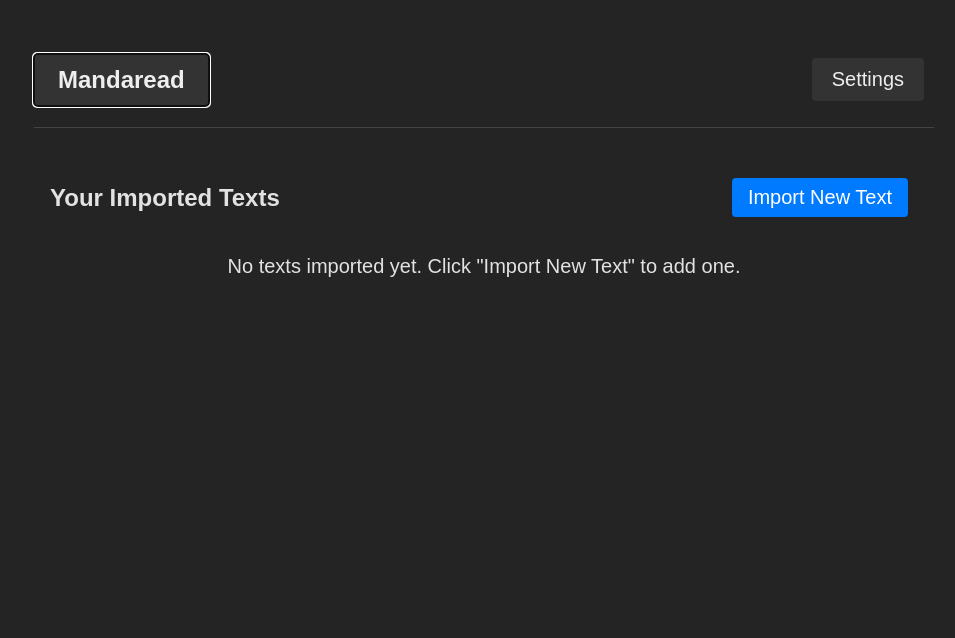
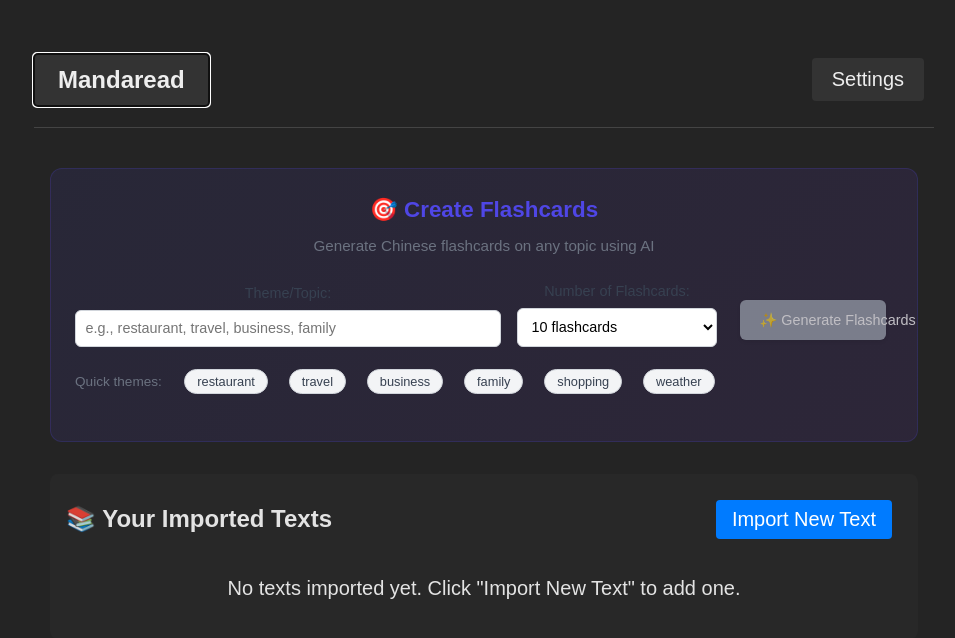
Before and after one commit to caetano-dev/mandaread, a React (Vite) app: page /reader in a window 1280 px wide. Both pictures are taken after a click on the button "Mandaread". Shown: the top 638 px of the page, without its empty margins (156-1111 px from the left). Built offline with nearby package versions, Linux system fonts and the light colour scheme.

Commit message:
Create flashcards

```diff
--- a/src/components/HomePage/HomePage.module.css
+++ b/src/components/HomePage/HomePage.module.css
@@ -1,4 +1,156 @@
 .homePage {
+  padding: 1rem;
+}
+
+/* Flashcard Creation Section */
+.flashcardSection {
+  background: linear-gradient(135deg, rgba(79, 70, 229, 0.1) 0%, rgba(124, 58, 237, 0.1) 100%);
+  border: 1px solid rgba(79, 70, 229, 0.2);
+  border-radius: 12px;
+  padding: 1.5rem;
+  margin-bottom: 2rem;
+}
+
+.sectionTitle {
+  font-size: 1.4rem;
+  font-weight: bold;
+  margin: 0 0 0.5rem 0;
+  color: #4f46e5;
+}
+
+.sectionDescription {
+  color: #6b7280;
+  margin: 0 0 1.5rem 0;
+  font-size: 0.95rem;
+}
+
+.flashcardControls {
+  display: grid;
+  grid-template-columns: 1fr 200px 160px;
+  gap: 1rem;
+  align-items: end;
+  margin-bottom: 1rem;
+}
+
+@media (max-width: 768px) {
+  .flashcardControls {
+    grid-template-columns: 1fr;
+    gap: 0.75rem;
+  }
+}
+
+.controlGroup {
+  display: flex;
+  flex-direction: column;
+}
+
+.controlLabel {
+  font-size: 0.9rem;
+  font-weight: 500;
+  margin-bottom: 0.3rem;
+  color: #374151;
+}
+
+.themeInput,
+.countSelect {
+  padding: 0.6rem;
+  border: 1px solid #d1d5db;
+  border-radius: 6px;
+  background-color: #ffffff;
+  font-size: 0.9rem;
+  transition: border-color 0.2s ease;
+}
+
+.themeInput:focus,
+.countSelect:focus {
+  outline: none;
+  border-color: #4f46e5;
+  box-shadow: 0 0 0 3px rgba(79, 70, 229, 0.1);
+}
+
+.themeInput:disabled,
+.countSelect:disabled {
+  background-color: #f9fafb;
+  color: #6b7280;
+  cursor: not-allowed;
+}
+
+.generateFlashcardsButton {
+  padding: 0.7rem 1.2rem;
+  background: linear-gradient(135deg, #4f46e5 0%, #7c3aed 100%);
+  color: white;
+  border: none;
+  border-radius: 6px;
+  cursor: pointer;
+  font-size: 0.9rem;
+  font-weight: 500;
+  transition: all 0.3s ease;
+  box-shadow: 0 2px 4px rgba(0, 0, 0, 0.1);
+  white-space: nowrap;
+}
+
+.generateFlashcardsButton:hover:not(:disabled) {
+  transform: translateY(-1px);
+  box-shadow: 0 4px 8px rgba(0, 0, 0, 0.2);
+}
+
+.generateFlashcardsButton:disabled {
+  background: #9ca3af;
+  cursor: not-allowed;
+  opacity: 0.7;
+  transform: none;
+  box-shadow: 0 2px 4px rgba(0, 0, 0, 0.1);
+}
+
+.quickThemes {
+  display: flex;
+  flex-wrap: wrap;
+  align-items: center;
+  gap: 0.5rem;
+  margin-bottom: 1rem;
+}
+
+.quickThemesLabel {
+  font-size: 0.85rem;
+  color: #6b7280;
+  margin-right: 0.5rem;
+}
+
+.quickThemeButton {
+  background-color: #f3f4f6;
+  color: #374151;
+  border: 1px solid #d1d5db;
+  border-radius: 16px;
+  padding: 0.25rem 0.75rem;
+  font-size: 0.8rem;
+  cursor: pointer;
+  transition: all 0.2s ease;
+}
+
+.quickThemeButton:hover:not(:disabled) {
+  background-color: #e5e7eb;
+  border-color: #9ca3af;
+}
+
+.quickThemeButton:disabled {
+  opacity: 0.5;
+  cursor: not-allowed;
+}
+
+.flashcardError {
+  background-color: rgba(239, 68, 68, 0.1);
+  border: 1px solid rgba(239, 68, 68, 0.3);
+  color: #dc2626;
+  padding: 0.75rem;
+  border-radius: 6px;
+  font-size: 0.9rem;
+  text-align: center;
+}
+
+/* Text Section */
+.textSection {
+  background-color: rgba(255, 255, 255, 0.02);
+  border-radius: 8px;
   padding: 1rem;
 }
 
--- a/src/components/HomePage/HomePage.tsx
+++ b/src/components/HomePage/HomePage.tsx
@@ -22,6 +22,12 @@
   const [isLoading, setIsLoading] = useState<boolean>(true);
   const [error, setError] = useState<string | null>(null);
   const [isImportModalOpen, setIsImportModalOpen] = useState(false);
+
+ // Flashcard creation states
+  const [flashcardTheme, setFlashcardTheme] = useState('');
+  const [flashcardCount, setFlashcardCount] = useState(10);
+  const [isGeneratingFlashcards, setIsGeneratingFlashcards] = useState(false);
+  const [flashcardError, setFlashcardError] = useState<string | null>(null);
 
   const fetchTexts = useCallback(async () => {
     setIsLoading(true);
@@ -73,10 +79,191 @@
     }
   }, []);
 
+  // CSV utility function
+  const escapeCSV = useCallback((value: string) => {
+    if (value.includes(',') || value.includes('"') || value.includes('\n')) {
+      return `"${value.replace(/"/g, '""')}"`;
+    }
+    return value;
+  }, []);
+
+  const generateFlashcards = useCallback(async () => {
+    if (!flashcardTheme.trim()) {
+      setFlashcardError('Please enter a theme for flashcard generation.');
+      return;
+    }
+
+    // Check if Puter.js is available
+    if (typeof window === 'undefined' || !window.puter) {
+      setFlashcardError('AI service is not available. Please refresh the page and try again.');
+      return;
+    }
+
+    setIsGeneratingFlashcards(true);
+    setFlashcardError(null);
+
+    try {
+      const prompt = `Create ${flashcardCount} simple, useful full Chinese phrases about "${flashcardTheme}". Each phrase should be practical for language learners studying Chinese.
+
+Format your response exactly as:
+1. [Chinese phrase]|[Pinyin with tone marks]|[English translation]
+2. [Chinese phrase]|[Pinyin with tone marks]|[English translation]
+3. [Chinese phrase]|[Pinyin with tone marks]|[English translation]
+
+Continue this pattern for all ${flashcardCount} phrases. Each line should start with the number, followed by the phrase separated by | (pipe characters). Make sure the phrases are diverse, usefull and cover different aspects of "${flashcardTheme}".`;
+
+      const response = await window.puter.ai.chat(prompt, { model: "gpt-4o" });
+
+      let content = '';
+      if (typeof response.message.content === 'string') {
+        content = response.message.content;
+      } else if (Array.isArray(response.message.content)) {
+        content = response.message.content[0]?.text || '';
+      }
+
+      if (!content) {
+        setFlashcardError('AI returned empty response. Please try again.');
+        return;
+      }
+
+      // Parse the response
+      const lines = content.split('\n').filter(line => line.trim());
+      const phrases: string[] = [];
+
+      for (const line of lines) {
+        const cleanLine = line.trim();
+        // Match lines that start with a number followed by a dot
+        const match = cleanLine.match(/^\d+\.\s*(.+)$/);
+        if (match) {
+          phrases.push(match[1]);
+        }
+      }
+
+      if (phrases.length === 0) {
+        setFlashcardError('Failed to parse AI response. Please try again.');
+        return;
+      }
+
+      // Create CSV content
+      const csvRows = ['Phrase_Hanzi,Phrase_Pinyin,Phrase_English'];
+
+      for (const phrase of phrases) {
+        const [phraseHanzi, phrasePinyin, phraseEnglish] = phrase.split('|');
+
+        if (phraseHanzi && phrasePinyin && phraseEnglish) {
+          const csvRow = [
+            escapeCSV(phraseHanzi.trim()),
+            escapeCSV(phrasePinyin.trim()),
+            escapeCSV(phraseEnglish.trim())
+          ].join(';');
+          csvRows.push(csvRow);
+        }
+      }
+
+      // Download CSV file
+      const csvContent = csvRows.join('\n');
+      const blob = new Blob([csvContent], { type: 'text/csv;charset=utf-8;' });
+      const link = document.createElement('a');
+
+      if (link.download !== undefined) {
+        const url = URL.createObjectURL(blob);
+        const filename = `${flashcardTheme.replace(/[^a-z0-9]/gi, '_').toLowerCase()}_flashcards.csv`;
+        link.setAttribute('href', url);
+        link.setAttribute('download', filename);
+        link.style.visibility = 'hidden';
+        document.body.appendChild(link);
+        link.click();
+        document.body.removeChild(link);
+        URL.revokeObjectURL(url);
+
+        // Reset form
+        setFlashcardTheme('');
+        setFlashcardCount(10);
+      } else {
+        setFlashcardError('CSV download not supported in this browser.');
+      }
+
+    } catch (error) {
+      console.error('Flashcard generation error:', error);
+      setFlashcardError('Failed to generate flashcards. Please try again.');
+    } finally {
+      setIsGeneratingFlashcards(false);
+    }
+  }, [flashcardTheme, flashcardCount, escapeCSV]);
+
   return (
     <div className={styles.homePage}>
+      {/* Flashcard Creation Section */}
+      <div className={styles.flashcardSection}>
+        <h2 className={styles.sectionTitle}>🎯 Create Flashcards</h2>
+        <p className={styles.sectionDescription}>Generate Chinese flashcards on any topic using AI</p>
+
+        <div className={styles.flashcardControls}>
+          <div className={styles.controlGroup}>
+            <label htmlFor="flashcardTheme" className={styles.controlLabel}>Theme/Topic:</label>
+            <input
+              id="flashcardTheme"
+              type="text"
+              value={flashcardTheme}
+              onChange={(e) => setFlashcardTheme(e.target.value)}
+              className={styles.themeInput}
+              placeholder="e.g., restaurant, travel, business, family"
+              disabled={isGeneratingFlashcards}
+            />
+          </div>
+
+          <div className={styles.controlGroup}>
+            <label htmlFor="flashcardCount" className={styles.controlLabel}>Number of Flashcards:</label>
+            <select
+              id="flashcardCount"
+              value={flashcardCount}
+              onChange={(e) => setFlashcardCount(Number(e.target.value))}
+              className={styles.countSelect}
+              disabled={isGeneratingFlashcards}
+            >
+              <option value={5}>5 flashcards</option>
+              <option value={10}>10 flashcards</option>
+              <option value={15}>15 flashcards</option>
+              <option value={20}>20 flashcards</option>
+              <option value={25}>25 flashcards</option>
+            </select>
+          </div>
+
+          <button
+            onClick={generateFlashcards}
+            disabled={isGeneratingFlashcards || !flashcardTheme.trim()}
+            className={styles.generateFlashcardsButton}
+          >
+            {isGeneratingFlashcards ? '🔄 Generating...' : '✨ Generate Flashcards'}
+          </button>
+        </div>
+
+        <div className={styles.quickThemes}>
+          <span className={styles.quickThemesLabel}>Quick themes: </span>
+          {['restaurant', 'travel', 'business', 'family', 'shopping', 'weather'].map(theme => (
+            <button
+              key={theme}
+              type="button"
+              onClick={() => setFlashcardTheme(theme)}
+              className={styles.quickThemeButton}
+              disabled={isGeneratingFlashcards}
+            >
+              {theme}
+            </button>
+          ))}
+        </div>
+
+        {flashcardError && (
+          <div className={styles.flashcardError}>
+            {flashcardError}
+          </div>
+        )}
+      </div>
+
+      {/* Existing Text Import Section */}
+      <div className={styles.textSection}>
         <div className={styles.header}>
-        <h2 className={styles.title}>Your Imported Texts</h2>
+          <h2 className={styles.title}>📚 Your Imported Texts</h2>
           <button className={styles.importButton} onClick={toggleImportModal}>Import New Text</button>
         </div>
 
@@ -108,6 +295,7 @@
             ))}
           </ul>
         )}
+      </div>
 
       <ImportTextModal
         isOpen={isImportModalOpen}
--- a/src/components/ImportTextModal/ImportTextModal.tsx
+++ b/src/components/ImportTextModal/ImportTextModal.tsx
@@ -127,7 +127,7 @@
 
 Make sure each section has the same number of segments separated by pipes (|). The story should be about "${aiTheme}" and be appropriate for Chinese language learners.`;
 
-      const response = await window.puter.ai.chat(prompt, { model: "gpt-4.1-nano" });
+      const response = await window.puter.ai.chat(prompt, { model: "gpt-4o" });
 
       let content = '';
       if (typeof response.message.content === 'string') {
--- a/src/components/Reader/Reader.tsx
+++ b/src/components/Reader/Reader.tsx
@@ -91,7 +91,7 @@
 
 Continue this pattern for all words. Each line should start with the number, followed by the phrase separated by | (pipe characters).`;
 
-      const response = await window.puter.ai.chat(prompt, { model: "gpt-4.1-nano" });
+      const response = await window.puter.ai.chat(prompt, { model: "gpt-4o" });
 
       let content = '';
       if (typeof response.message.content === 'string') {
```
Also changed, not shown: 2 other files (tests, documents, lock files or other folders). Lines whose indentation alone changed are shown as unchanged.
